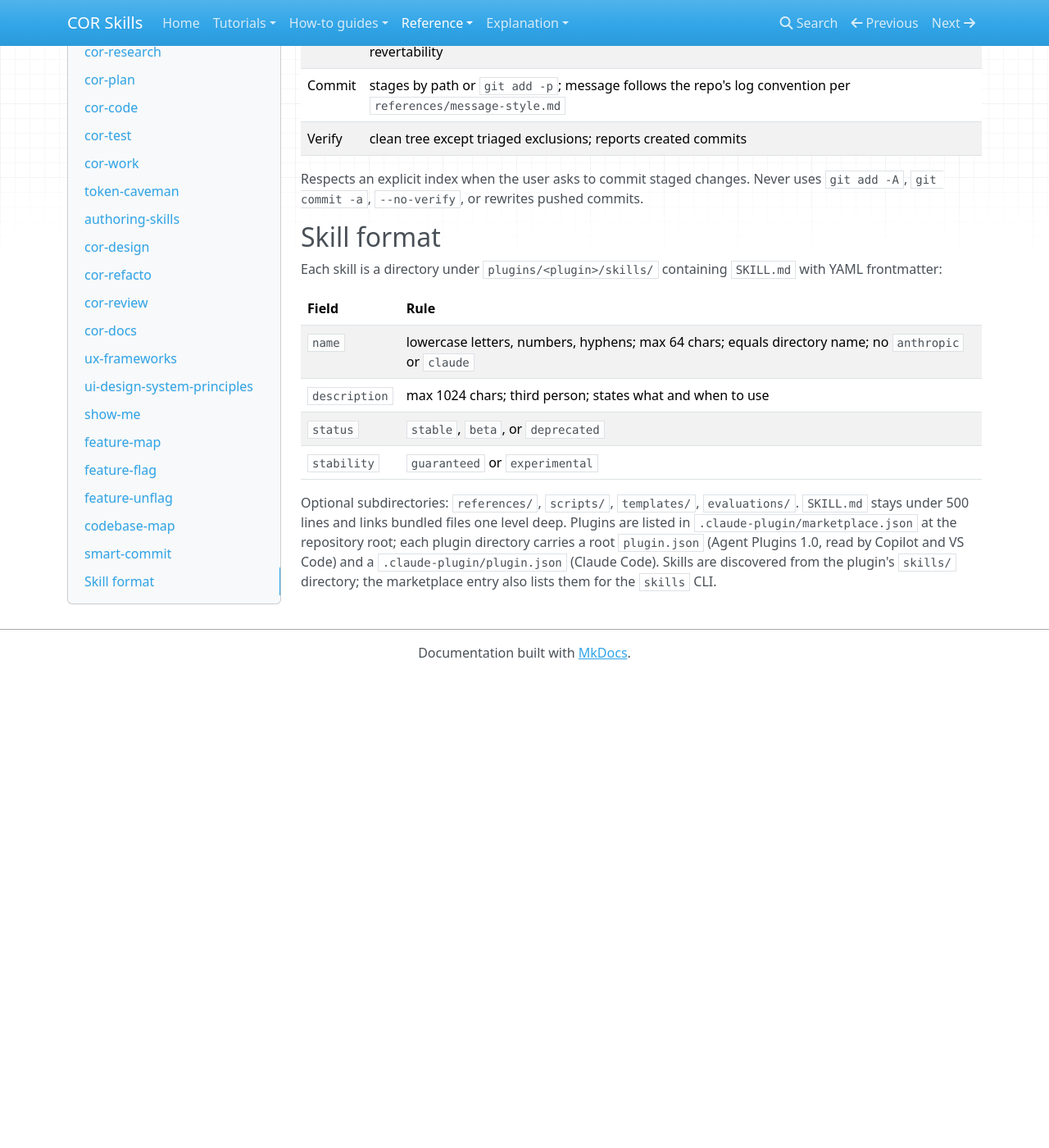
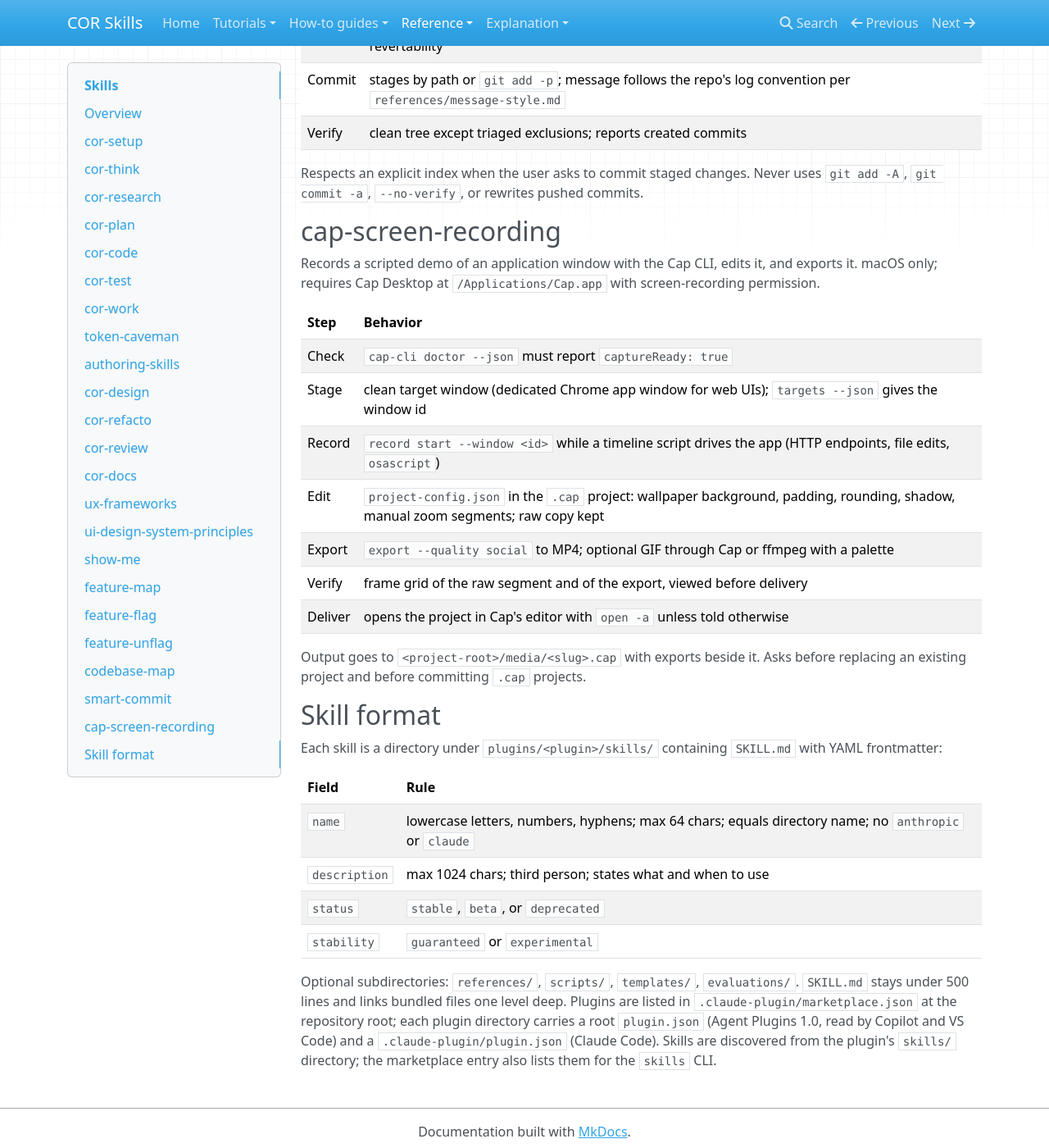
Before and after one commit to louisbrillet/cor-skills, an MkDocs documentation site: the page built from docs/reference/skills.md, in a window 1280 px wide and 1400 px high, scrolled down 8778 px. Shown: the whole window at 82% size. Built offline with MkDocs 1.6.1, drawn with Linux system fonts in a browser that asks for light colours; nearby versions of some CDN libraries; before the commit the page ends 9602 px from its top, so only the background shows below that; some of the changed text lies outside the part shown.

Commit message:
feat(toolbox): add cap-screen-recording skill
Records, edits and exports screen-recording demos on macOS with the Cap CLI. Registers the skill in the marketplace and toolbox manifests, documents it in the README and reference pages, and brings the stale .claude-plugin toolbox description in line with plugin.json.

Co-authored-by: Copilot <223556219+Copilot@users.noreply.github.com>

```diff
--- a/docs/reference/skills.md
+++ b/docs/reference/skills.md
@@ -29,6 +29,7 @@ Two plugins. `cor` is the workflow and everything that reads or writes `.cor/`.
 | `feature-unflag` | `toolbox` | Plan | `/toolbox:feature-unflag` | beta |
 | `codebase-map` | `toolbox` | Any | `/toolbox:codebase-map` | beta |
 | `smart-commit` | `toolbox` | After Code | `/toolbox:smart-commit` | beta |
+| `cap-screen-recording` | `toolbox` | Any | `/toolbox:cap-screen-recording` | beta |
 
 Slash commands are `/<plugin>:<skill>` when installed as a plugin (Claude Code, Copilot CLI). Skills installed with `npx skills` are invoked by skill name. Status comes from the `status` frontmatter field. `beta` skills declare `stability: experimental` and may change without backward compatibility.
 
@@ -263,6 +264,22 @@ Turns uncommitted work into a series of atomic commits. Writes nothing but commi
 
 Respects an explicit index when the user asks to commit staged changes. Never uses `git add -A`, `git commit -a`, `--no-verify`, or rewrites pushed commits.
 
+## cap-screen-recording
+
+Records a scripted demo of an application window with the Cap CLI, edits it, and exports it. macOS only; requires Cap Desktop at `/Applications/Cap.app` with screen-recording permission.
+
+| Step | Behavior |
+| --- | --- |
+| Check | `cap-cli doctor --json` must report `captureReady: true` |
+| Stage | clean target window (dedicated Chrome app window for web UIs); `targets --json` gives the window id |
+| Record | `record start --window <id>` while a timeline script drives the app (HTTP endpoints, file edits, `osascript`) |
+| Edit | `project-config.json` in the `.cap` project: wallpaper background, padding, rounding, shadow, manual zoom segments; raw copy kept |
+| Export | `export --quality social` to MP4; optional GIF through Cap or ffmpeg with a palette |
+| Verify | frame grid of the raw segment and of the export, viewed before delivery |
+| Deliver | opens the project in Cap's editor with `open -a` unless told otherwise |
+
+Output goes to `<project-root>/media/<slug>.cap` with exports beside it. Asks before replacing an existing project and before committing `.cap` projects.
+
 ## Skill format
 
 Each skill is a directory under `plugins/<plugin>/skills/` containing `SKILL.md` with YAML frontmatter:
```
Also changed, not shown: README.md (+2 -1 lines), docs/reference/project-files.md (+1 -0 lines), plugins/toolbox/skills/cap-screen-recording/SKILL.md (added, +140 -0 lines), 6 other files.
